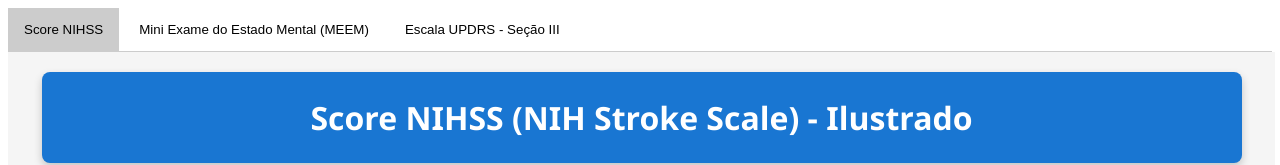
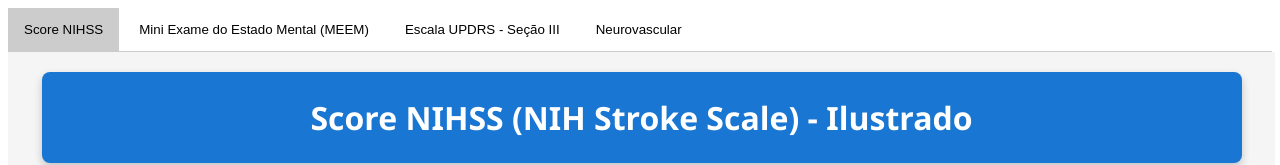
Before and after one commit to weltoncsneuro/Score-Nhs-Meem, a plain HTML site: page index.html in a window 1280 px wide. Shown: the top 165 px of the page. Drawn offline with Linux system fonts and the light colour scheme.

Commit message:
Update index.html

```diff
--- a/index.html
+++ b/index.html
@@ -19,6 +19,7 @@
         <button class="tablinks active" onclick="openTab(event, 'NIHSS')">Score NIHSS</button>
         <button class="tablinks" onclick="openTab(event, 'MEEM')">Mini Exame do Estado Mental (MEEM)</button>
         <button class="tablinks" onclick="openTab(event, 'UPDRS')">Escala UPDRS - Seção III</button>
+        <button class="tablinks" onclick="openTab(event, 'Neurovascular')">Neurovascular</button>
     </div>
     <div id="tab-atual">
         <object id="tab-content-object" type="text/html" data="nihss.html"></object>
```
